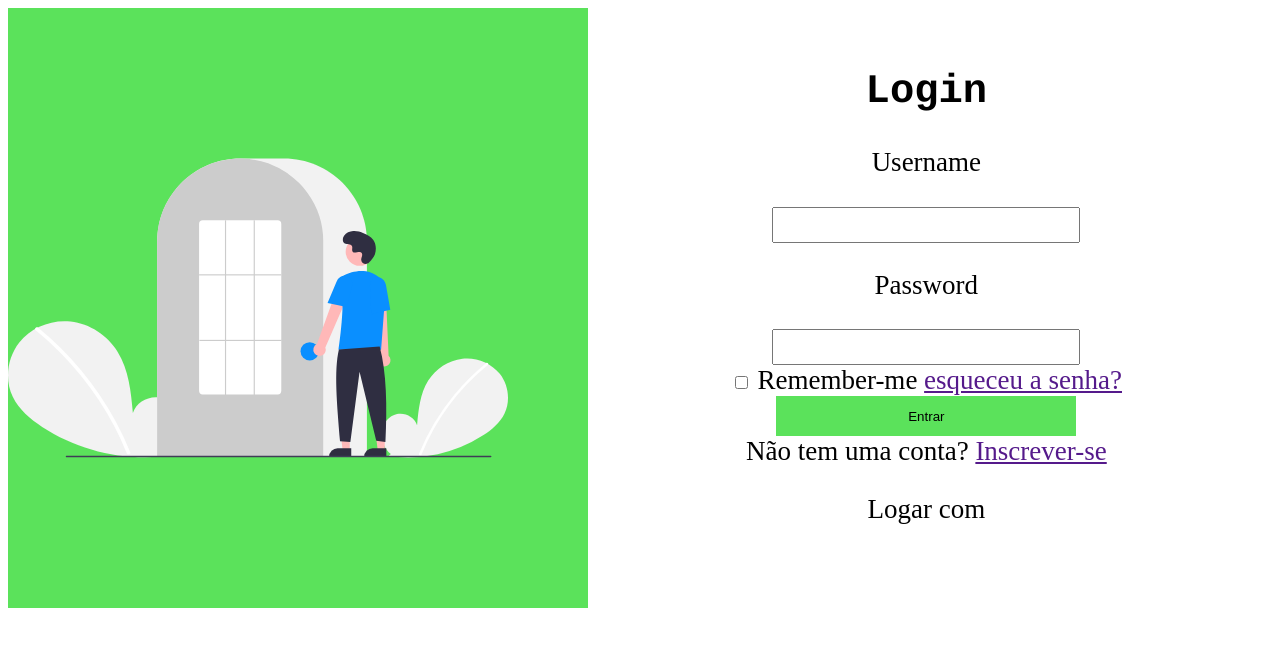
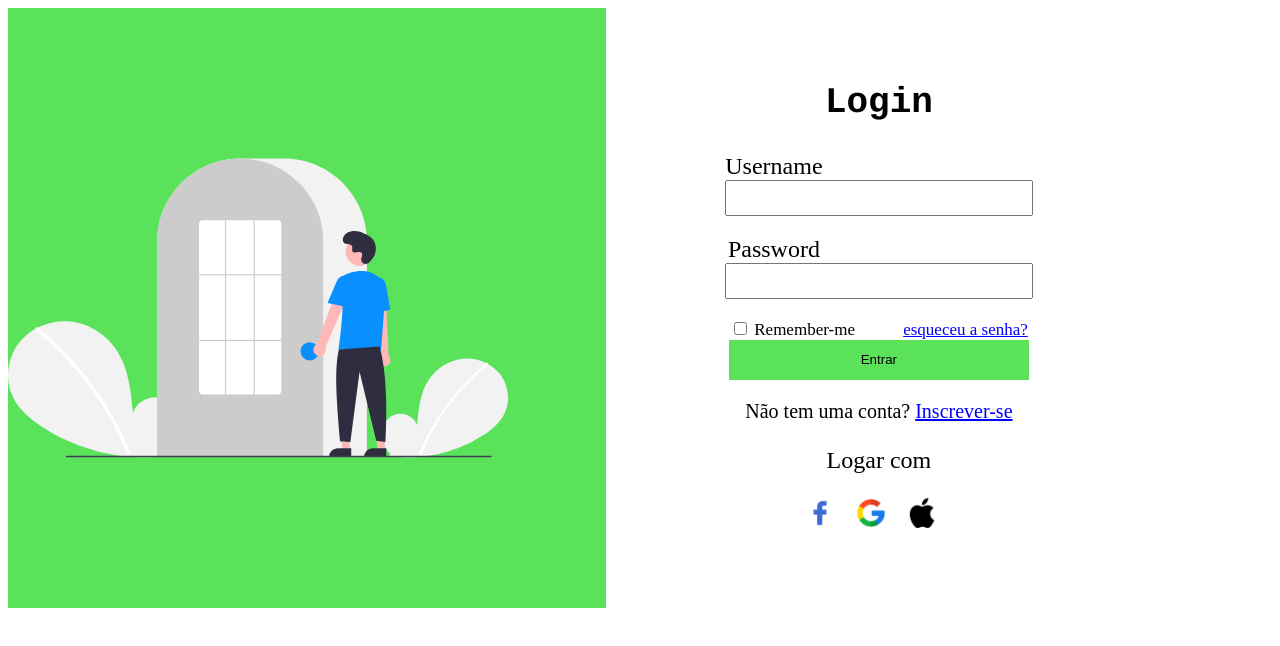
Before and after one commit to JoaoGuilhermee27/Plogin, a plain HTML site: page index.html in a window 1280 px wide. Drawn offline with Linux system fonts and the light colour scheme.

Commit message:
Versão 7 - estilizando todos os componentes do site e ajustando os tamanhos

```diff
--- a/index.html
+++ b/index.html
@@ -5,53 +5,66 @@
   <title>Tela de Login</title>
 
   <style>
-
-    .pai{
+    .pai {
       display: flex;
       justify-content: space-between;
       align-items: center;
+
     }
-   .filho1{
+
+    .filho1 {
       align-items: start;
       background-color: rgb(91, 226, 91);
       height: 600px;
-    width: 580px ;
+      width: 680px;
 
     }
 
-   .filho2{
+    .filho2 {
       align-items: center;
       background-color: white;
-     margin-right: 150px;
+      margin-right: 120px;
       margin-bottom: 30px;
+
 
     }
 
-   #imagem{
+    #imagem {
       align-self: flex-start;
       height: 600px;
       width: 500px;
     }
 
-   h2{
-    font-family:  Courier, monospace;
+    h2 {
+      font-family: Courier, monospace;
     }
 
-   .text{
-    width: 300px ;
+    .text {
+      width: 300px;
       height: 30px;
     }
 
-   #entrar{
-    height: 40px ;
+    #entrar {
+      height: 40px;
       width: 300px;
       background-color: rgb(91, 226, 91);
       border: 0cap;
     }
+
+    .icons {
+      height: 30px;
+      width: 30px;
+      margin-right: 15px;
+    }
+
+    .title {
+      margin-right: 210px;
+
+    }
   </style>
 </head>
 
-<body style="font-size: 27px; ">
+<body style="font-size: 24px; ">
   <div class="pai">
     <div class="filho1">
       <img src="login.svg" id="imagem">
@@ -59,30 +72,36 @@
 
     <div class="filho2" align="center">
       <h2>Login</h2>
-      <div>
-        <p>Username</p>
+      <div style="margin-bottom: 20px;">
+        <span class="title">Username</span>
         <input type="text" class="text">
 
+      </div>
+
       <div>
-        <p>Password</p>
+        <span class="title">Password</span>
         <input type="text" class="text">
-      </div>
-     <div>
+
+        <div style="margin-top: 20px; font-size: 17px;">
           <input type="checkbox">
-      Remember-me
-      <a href="">esqueceu a senha?</a>
+          <span style="margin-right: 44px;"> Remember-me</span>
+          <a href="" style="color: blue;">esqueceu a senha?</a>
         </div>
 
         <div>
           <input type="button" value="Entrar" id="entrar">
         </div>
 
-      <div>
+        <div style="margin-top: 20px; font-size: 20px;">
           Não tem uma conta?
-        <a href="">Inscrever-se</a>
+          <a href="" style="color: blue;">Inscrever-se</a>
         </div>
 
         <p>Logar com</p>
+
+        <a href=""> <img src="facebook (1).png" class="icons"></a>
+        <a href=""><img src="google (1).png" class="icons"></a>
+        <a href=""><img src="apple.png" class="icons"></a>
 
       </div>
     </div>
```
Also changed, not shown: apple.png (added), facebook (1).png (added), google (1).png (added). Lines whose indentation alone changed are shown as unchanged.
